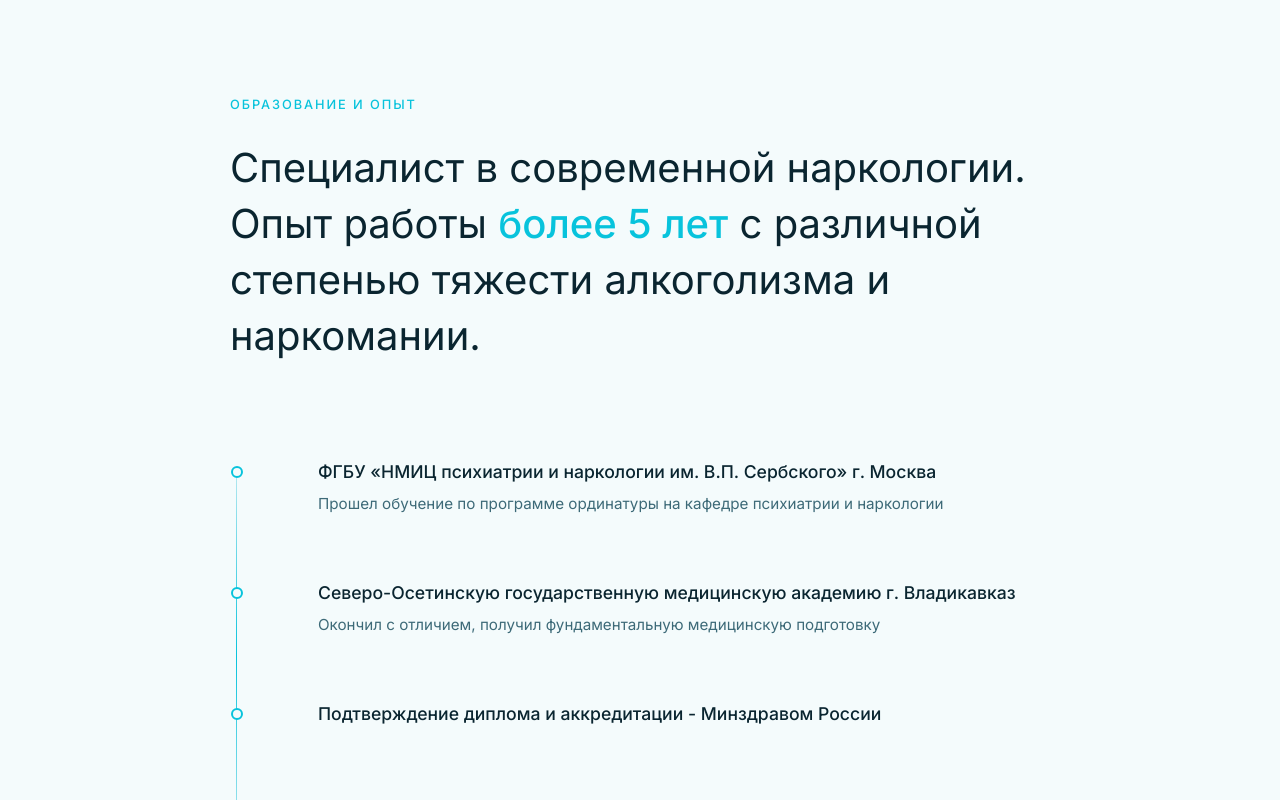
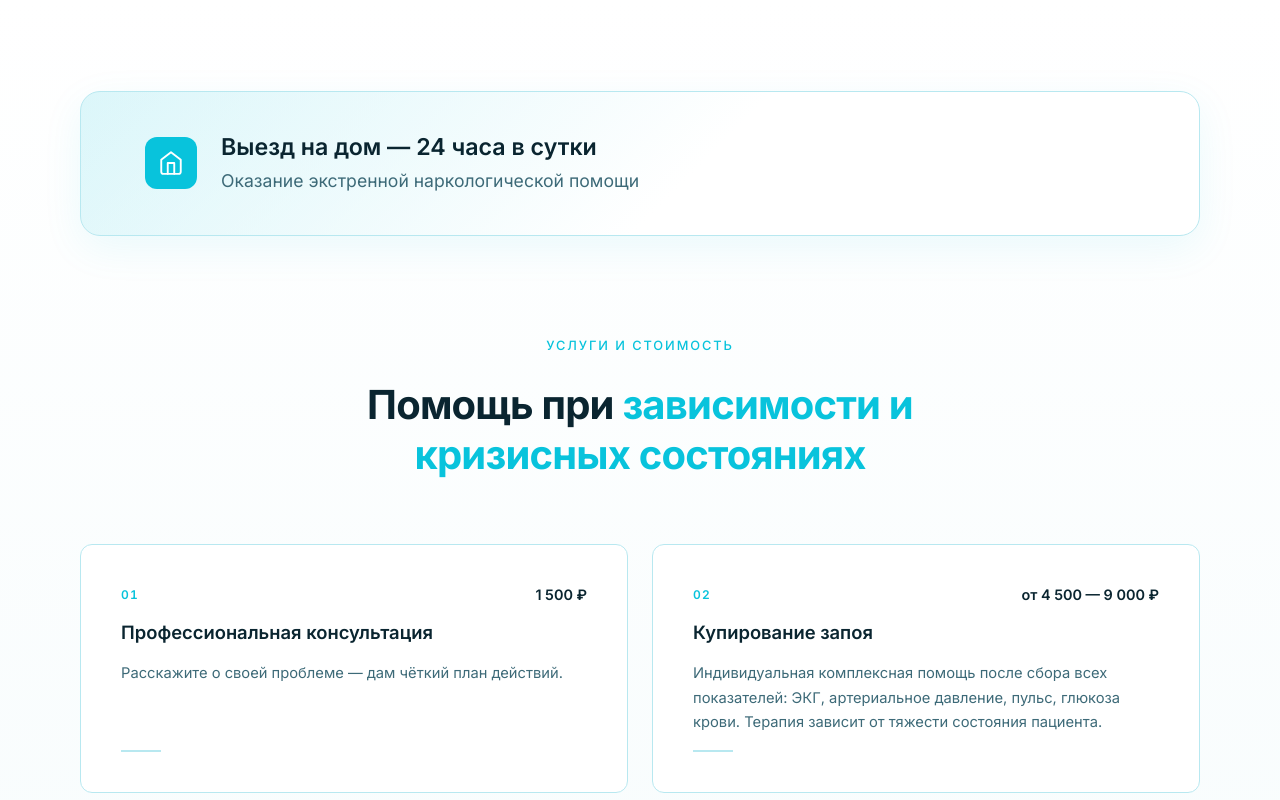
Before and after one commit to azamatbmk/oleg-bekoev, a Next.js app: page / in a window 1280 px wide. Shown: the part 860-1660 px from the top of the page. Built offline with nearby package versions, Linux system fonts and the light colour scheme.

Commit message:
Добавили стоимость услуг

```diff
--- a/app/page.tsx
+++ b/app/page.tsx
@@ -1,4 +1,5 @@
 import Hero from "@/components/Hero/Hero";
+import Services from "@/components/Services/Services";
 import About from "@/components/About/About";
 import Specializations from "@/components/Specializations/Specializations";
 import Book from "@/components/Book/Book";
@@ -9,6 +10,7 @@ export default function Home() {
     <main>
       <SiteHeader />
       <Hero />
+      <Services />
       <About />
       <Specializations />
       <Book />
--- a/components/Hero/Hero.tsx
+++ b/components/Hero/Hero.tsx
@@ -13,9 +13,9 @@ export default function Hero() {
               Врач психиатр-нарколог
             </p>
             <a
-              href="tel:+78120000000"
+              href="tel:+79888774992"
               className={styles.callButton}
-              aria-label="Позвонить: +7 812 000 00 00"
+              aria-label="Позвонить: +7 (988) 877-49-92"
             >
               <svg
                 className={styles.callIcon}
--- /dev/null
+++ b/components/Services/Services.module.css
@@ -0,0 +1,267 @@
+.services {
+  padding: var(--spacing-2xl) 0;
+  background: linear-gradient(
+    180deg,
+    var(--color-bg-secondary) 0%,
+    var(--color-bg) 100%
+  );
+}
+
+.container {
+  max-width: 1200px;
+  margin: 0 auto;
+  padding: 0 var(--spacing-lg);
+}
+
+.banner {
+  display: flex;
+  align-items: center;
+  gap: var(--spacing-md);
+  padding: var(--spacing-lg) var(--spacing-xl);
+  margin-bottom: var(--spacing-2xl);
+  background: linear-gradient(
+    135deg,
+    var(--color-accent-soft) 0%,
+    var(--color-card-bg) 55%
+  );
+  border: 1px solid var(--color-border);
+  border-radius: var(--radius-lg);
+  box-shadow: 0 12px 40px rgba(8, 195, 220, 0.08);
+}
+
+.bannerIcon {
+  flex-shrink: 0;
+  width: 52px;
+  height: 52px;
+  display: flex;
+  align-items: center;
+  justify-content: center;
+  border-radius: var(--radius-md);
+  background-color: var(--color-accent);
+  color: var(--color-on-accent);
+}
+
+.bannerIcon svg {
+  width: 26px;
+  height: 26px;
+}
+
+.bannerText {
+  display: flex;
+  flex-direction: column;
+  gap: 0.35rem;
+}
+
+.bannerLead {
+  font-size: clamp(1.1rem, 2.5vw, 1.45rem);
+  font-weight: 600;
+  color: var(--color-text);
+  line-height: 1.3;
+}
+
+.bannerSub {
+  font-size: clamp(0.95rem, 2vw, 1.1rem);
+  color: var(--color-text-muted);
+  line-height: 1.5;
+}
+
+.header {
+  text-align: center;
+  margin-bottom: var(--spacing-xl);
+}
+
+.label {
+  display: inline-block;
+  font-size: 0.8rem;
+  font-weight: 500;
+  text-transform: uppercase;
+  letter-spacing: 0.15em;
+  color: var(--color-accent);
+  margin-bottom: var(--spacing-md);
+}
+
+.title {
+  font-size: clamp(1.6rem, 3.5vw, 2.5rem);
+  font-weight: 700;
+  line-height: 1.25;
+  color: var(--color-text);
+  letter-spacing: -0.02em;
+  max-width: 720px;
+  margin: 0 auto;
+}
+
+.title em {
+  font-style: normal;
+  color: var(--color-accent);
+}
+
+.grid {
+  list-style: none;
+  display: grid;
+  grid-template-columns: repeat(2, 1fr);
+  gap: var(--spacing-md);
+  align-items: stretch;
+}
+
+.card {
+  display: flex;
+  flex-direction: column;
+  gap: var(--spacing-sm);
+  padding: var(--spacing-lg);
+  background-color: var(--color-card-bg);
+  border: 1px solid var(--color-border);
+  border-radius: var(--radius-md);
+  position: relative;
+  overflow: hidden;
+  opacity: 0;
+  animation: fadeInUp 0.6s ease-out forwards;
+  transition: border-color var(--transition-normal),
+    box-shadow var(--transition-normal),
+    transform var(--transition-normal);
+}
+
+.card::before {
+  content: "";
+  position: absolute;
+  top: 0;
+  left: 0;
+  right: 0;
+  height: 2px;
+  background: linear-gradient(
+    90deg,
+    transparent,
+    var(--color-accent),
+    transparent
+  );
+  opacity: 0;
+  transition: opacity var(--transition-normal);
+}
+
+.cardTop {
+  display: flex;
+  align-items: flex-start;
+  justify-content: space-between;
+  gap: var(--spacing-sm);
+}
+
+.number {
+  font-size: 0.75rem;
+  font-weight: 600;
+  color: var(--color-accent);
+  letter-spacing: 0.1em;
+  font-variant-numeric: tabular-nums;
+}
+
+.price {
+  font-size: 0.9rem;
+  font-weight: 600;
+  color: var(--color-text);
+  text-align: right;
+  line-height: 1.35;
+  white-space: nowrap;
+}
+
+.cardTitle {
+  font-size: 1.15rem;
+  font-weight: 600;
+  color: var(--color-text);
+  line-height: 1.35;
+}
+
+.cardSubtitle {
+  font-weight: 400;
+  color: var(--color-text-muted);
+}
+
+.cardDescription {
+  font-size: 0.92rem;
+  color: var(--color-text-muted);
+  line-height: 1.65;
+  flex-grow: 1;
+}
+
+.cardLine {
+  width: 40px;
+  height: 2px;
+  background-color: var(--color-border);
+  margin-top: auto;
+  transition: width var(--transition-normal),
+    background-color var(--transition-normal);
+}
+
+@media (hover: hover) and (pointer: fine) {
+  .card:hover {
+    border-color: var(--color-accent);
+    transform: translateY(-3px);
+    box-shadow: 0 16px 36px rgba(8, 195, 220, 0.12);
+  }
+
+  .card:hover::before {
+    opacity: 1;
+  }
+
+  .card:hover .cardLine {
+    width: 64px;
+    background-color: var(--color-accent);
+  }
+}
+
+.grid .card:last-child:nth-child(odd) {
+  grid-column: 1 / -1;
+  max-width: calc(50% - var(--spacing-md) / 2);
+  justify-self: center;
+}
+
+@keyframes fadeInUp {
+  from {
+    opacity: 0;
+    transform: translateY(20px);
+  }
+
+  to {
+    opacity: 1;
+    transform: translateY(0);
+  }
+}
+
+@media (max-width: 900px) {
+  .grid {
+    grid-template-columns: 1fr;
+  }
+
+  .grid .card:last-child:nth-child(odd) {
+    grid-column: auto;
+    max-width: none;
+    justify-self: stretch;
+  }
+
+  .price {
+    white-space: normal;
+  }
+}
+
+@media (max-width: 640px) {
+  .services {
+    padding: var(--spacing-xl) 0;
+  }
+
+  .banner {
+    flex-direction: column;
+    align-items: flex-start;
+    padding: var(--spacing-md) var(--spacing-lg);
+    margin-bottom: var(--spacing-xl);
+  }
+
+  .card {
+    padding: var(--spacing-md);
+  }
+
+  .cardTop {
+    flex-direction: column;
+    align-items: flex-start;
+  }
+
+  .price {
+    text-align: left;
+  }
+}
--- /dev/null
+++ b/components/Services/Services.tsx
@@ -0,0 +1,102 @@
+import styles from "./Services.module.css";
+
+const services = [
+  {
+    id: 1,
+    title: "Профессиональная консультация",
+    description:
+      "Расскажите о своей проблеме — дам чёткий план действий.",
+    price: "1 500 ₽",
+  },
+  {
+    id: 2,
+    title: "Купирование запоя",
+    description:
+      "Индивидуальная комплексная помощь после сбора всех показателей: ЭКГ, артериальное давление, пульс, глюкоза крови. Терапия зависит от тяжести состояния пациента.",
+    price: "от 4 500 — 9 000 ₽",
+  },
+  {
+    id: 3,
+    title: "Запретительная процедура (кодирование)",
+    description:
+      "Стоимость зависит от срока действия препарата и производителя.",
+    price: "от 8 000 — 12 000 ₽ / год",
+  },
+  {
+    id: 4,
+    title: "Снятие абстинентного синдрома",
+    subtitle: "похмелье, ломка",
+    description:
+      "Комплексный подход к пациенту. Восстановление всех показателей. Индивидуальная терапия.",
+    price: "от 4 500 — 9 000 ₽",
+  },
+  {
+    id: 5,
+    title: "Реабилитационная помощь",
+    description:
+      "Группа профессиональных психологов поможет выявить корень зависимости.",
+    price: "35 000 ₽ / месяц",
+  },
+] as const;
+
+export default function Services() {
+  return (
+    <section className={styles.services} id="services">
+      <div className={styles.container}>
+        <div className={styles.banner}>
+          <div className={styles.bannerIcon} aria-hidden>
+            <svg
+              viewBox="0 0 24 24"
+              fill="none"
+              stroke="currentColor"
+              strokeWidth="1.75"
+              strokeLinecap="round"
+              strokeLinejoin="round"
+            >
+              <path d="M3 9l9-7 9 7v11a2 2 0 0 1-2 2H5a2 2 0 0 1-2-2z" />
+              <polyline points="9 22 9 12 15 12 15 22" />
+            </svg>
+          </div>
+          <div className={styles.bannerText}>
+            <p className={styles.bannerLead}>Выезд на дом — 24 часа в сутки</p>
+            <p className={styles.bannerSub}>
+              Оказание экстренной наркологической помощи
+            </p>
+          </div>
+        </div>
+
+        <div className={styles.header}>
+          <span className={styles.label}>Услуги и стоимость</span>
+          <h2 className={styles.title}>
+            Помощь при <em>зависимости и кризисных состояниях</em>
+          </h2>
+        </div>
+
+        <ul className={styles.grid}>
+          {services.map((item, index) => (
+            <li
+              key={item.id}
+              className={styles.card}
+              style={{ animationDelay: `${index * 0.08}s` }}
+            >
+              <div className={styles.cardTop}>
+                <span className={styles.number}>
+                  {String(item.id).padStart(2, "0")}
+                </span>
+                <span className={styles.price}>{item.price}</span>
+              </div>
+              <h3 className={styles.cardTitle}>
+                {item.title}
+                {"subtitle" in item && item.subtitle ? (
+                  <span className={styles.cardSubtitle}> ({item.subtitle})</span>
+                ) : null}
+              </h3>
+              <p className={styles.cardDescription}>{item.description}</p>
+              <div className={styles.cardLine} />
+            </li>
+          ))}
+        </ul>
+      </div>
+    </section>
+  );
+}
--- a/components/SiteHeader/SiteHeader.tsx
+++ b/components/SiteHeader/SiteHeader.tsx
@@ -1,6 +1,7 @@
 import styles from "./SiteHeader.module.css";
 
 const links = [
+  { href: "#services", label: "Услуги" },
   { href: "#about", label: "О враче" },
   { href: "#specializations", label: "Специализация" },
   { href: "#book", label: "Запись" },
```
